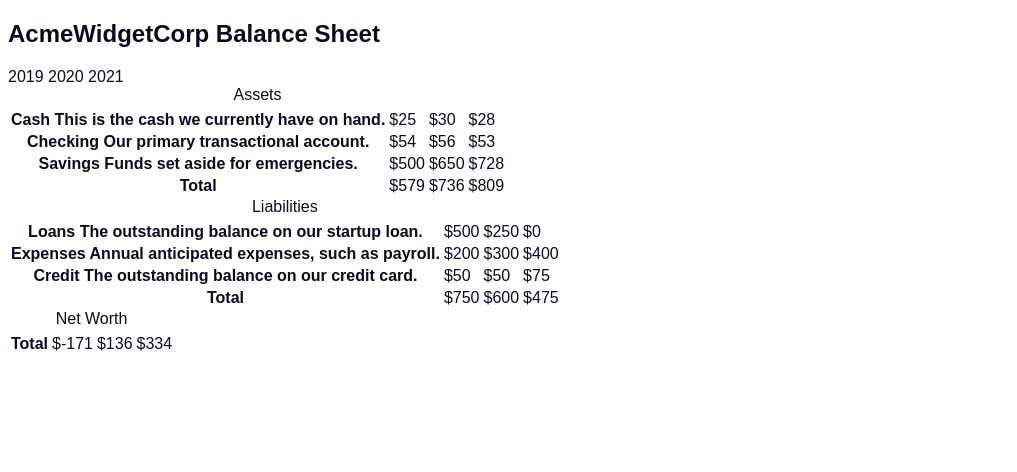
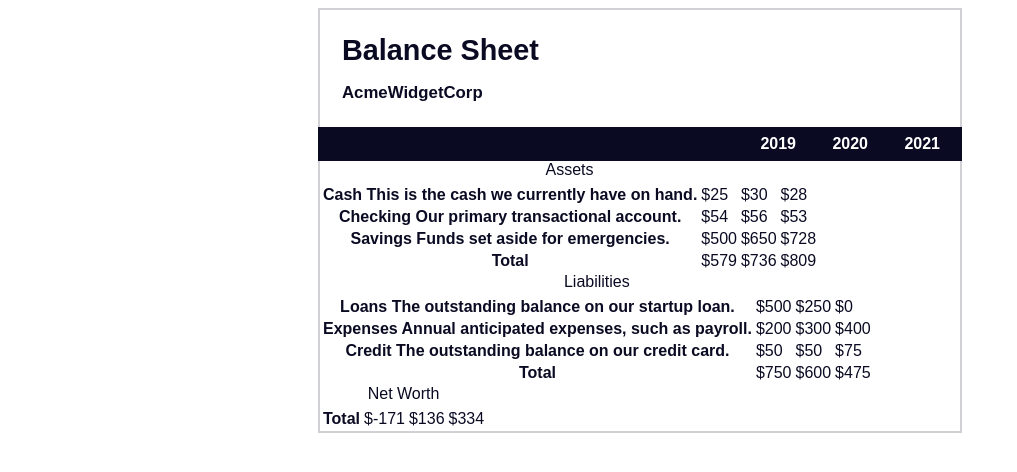
Before and after one commit to DmitryChijov/balance-sheet, a plain HTML site: page index.html in a window 1280 px wide. Shown: the whole page, without its empty margins (0-1017 px from the left). Drawn offline with Linux system fonts and the light colour scheme.

Commit message:
добавляет стилизацию шапки таблицы

```diff
--- a/styles.css
+++ b/styles.css
@@ -2,20 +2,10 @@
   змінюємо стиль елемента, коли наводиться на нього курсор,
   та запускаємо інші події на своїй вебсторінці. */
 
-  /* скидання блокової моделі */
-  html {
-    box-sizing: border-box;
-  }
-
-  body {
-    font-family: sans-serif;
-    color: #0a0a23;
-  }
-
-/* елементи з цим класом повністю приховую
+  /* елементи з цим класом повністю приховую
 від візуальної сторінки, але щоб їх все одно повідомляли читачі екрана. */
 
-  span[class~="sr-only"] {
+span[class~="sr-only"] {
     border: 0;
     clip: rect(1px, 1px, 1px, 1px);
     clip-path: inset(50%);
@@ -28,3 +18,63 @@
     padding: 0;
     margin: -1px;
   }
+
+  /* скидання блокової моделі */
+  html {
+    box-sizing: border-box;
+  }
+
+  body {
+    font-family: sans-serif;
+    color: #0a0a23;
+  }
+
+  h1 {
+    max-width: 37.25rem;
+    margin: 0 auto;
+    padding: 1.5rem 1.25rem;
+  }
+
+  /* це зображатиме вкладені елементи знизу вгору,
+   та встановлює простір між елементами заголовка */
+  h1 .flex {
+    display: flex;
+    flex-direction: column-reverse;
+    gap: 1rem;
+  }
+
+  /* псевдоселектор обирає першій елемент контейнера  */
+  h1 .flex span:first-of-type {
+    font-size: 0.7em;
+  }
+
+  /* цей псевдоселектор нацюлює останній елемент контейнера */
+  h1 .flex span:last-of-type {
+    font-size: 1.2em;
+  }
+
+  /* надаю таблиці край, адаптивність та центрування */
+  section {
+    max-width: 40rem;
+    margin: 0 auto;
+    border: 2px solid #d0d0d5;
+  }
+
+  #years {
+    display: flex;
+    justify-content: flex-end;
+    position: sticky;
+    top: 0;
+    background-color: #0a0a23;
+    color: #fff;
+    z-index: 999;
+    margin: 0 -2px;
+    padding: 0.5rem calc(1.25rem + 2px) 0.5rem 0;
+  }
+/* Синтаксис span[class] буде націлений на будь-який елемент span,
+ який має встановлений атрибут class, незалежно від значення. */
+  #years span[class] {
+    font-weight: bold;
+    width: 4.5rem;
+    text-align: right;
+  }
```
